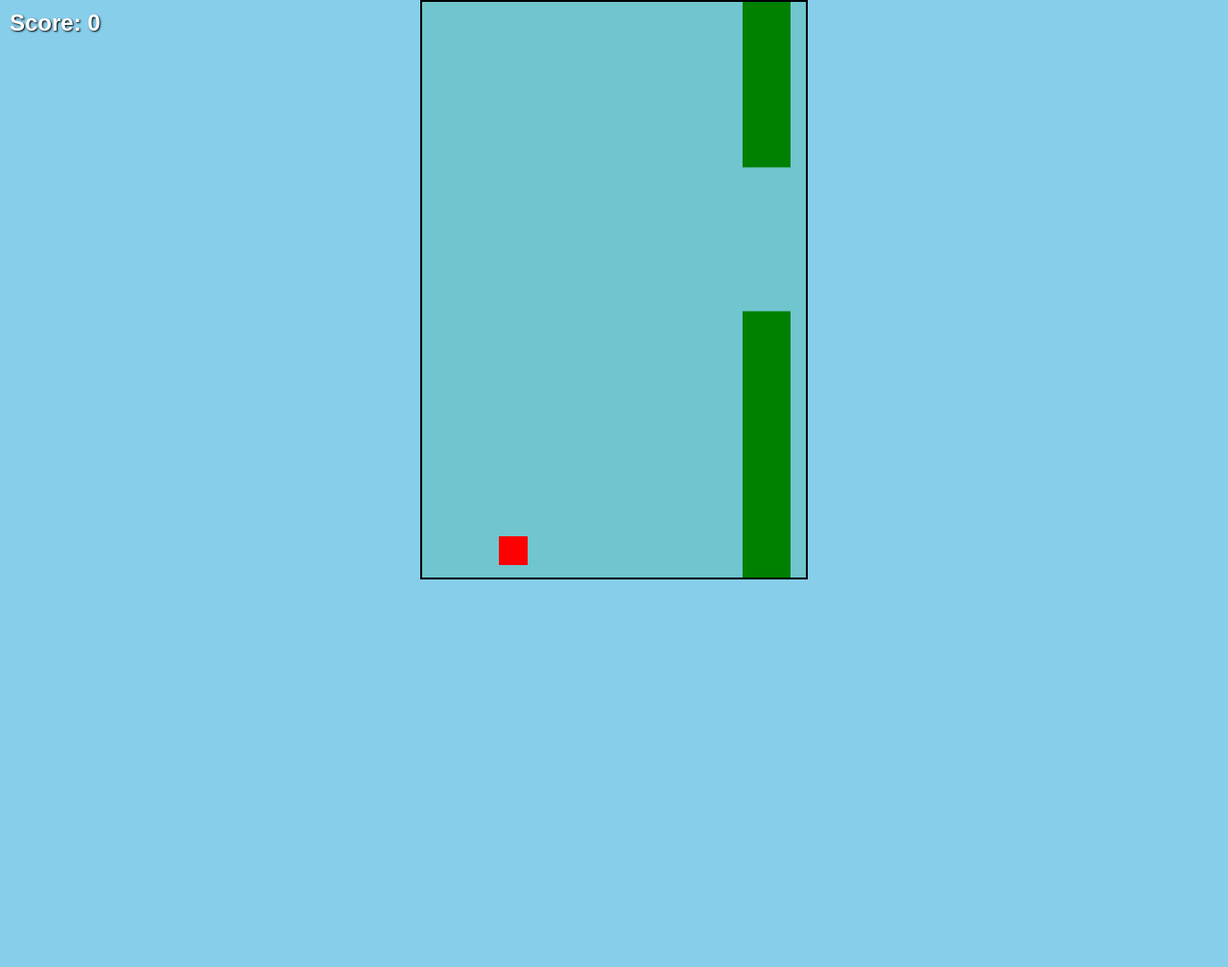
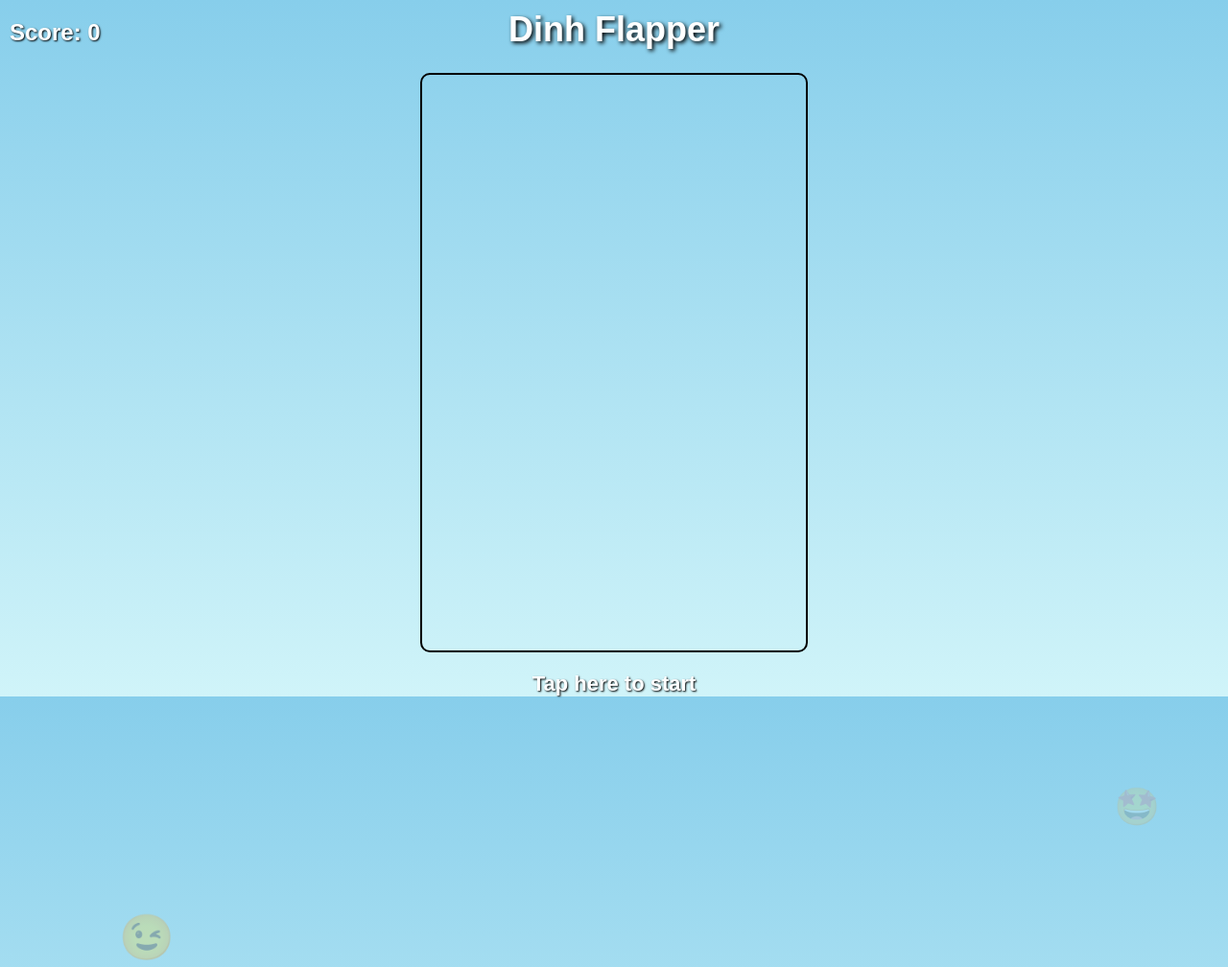
Before and after one commit to bleulegs/dinh, a plain HTML site: page docs/index.html in a window 1280 px wide. Shown: the top 1008 px of the page at 96% size. Before the commit the page ends 800 px from the top, so only its background shows below. Drawn offline with Linux system fonts and the light colour scheme.

Commit message:
Update index.html

```diff
--- a/docs/index.html
+++ b/docs/index.html
@@ -5,17 +5,22 @@
   <meta name="viewport" content="width=device-width, initial-scale=1.0"/>
   <title>Dinh Flapper</title>
   <style>
+    * {
+      box-sizing: border-box;
+    }
     body {
       margin: 0;
-      background: skyblue;
+      background: linear-gradient(to bottom, #87CEEB, #d0f4f9);
+      font-family: 'Arial', sans-serif;
       overflow: hidden;
-      font-family: sans-serif;
+      position: relative;
     }
-    canvas {
-      display: block;
-      margin: auto;
-      background: #70c5ce;
-      border: 2px solid #000;
+    h1 {
+      text-align: center;
+      margin-top: 10px;
+      font-size: 36px;
+      color: #ffffff;
+      text-shadow: 2px 2px 4px #000;
     }
     #score {
       position: absolute;
@@ -25,16 +30,55 @@
       font-weight: bold;
       color: white;
       text-shadow: 1px 1px 2px black;
+      z-index: 10;
+    }
+    canvas {
+      display: block;
+      margin: 20px auto;
+      background: transparent;
+      border: 2px solid #000;
+      border-radius: 10px;
+    }
+    #startText {
+      text-align: center;
+      font-size: 22px;
+      font-weight: bold;
+      color: white;
+      text-shadow: 1px 1px 2px black;
+      margin-top: 5px;
+    }
+
+    /* Floating emoji animation */
+    .emoji {
+      position: absolute;
+      font-size: 30px;
+      animation: floatUp linear infinite;
+      pointer-events: none;
+      opacity: 0.8;
+    }
+
+    @keyframes floatUp {
+      0% {
+        transform: translateY(100vh) scale(1);
+        opacity: 0.8;
+      }
+      100% {
+        transform: translateY(-10vh) scale(1.5);
+        opacity: 0;
+      }
     }
   </style>
 </head>
 <body>
+  <h1>Dinh Flapper</h1>
   <div id="score">Score: 0</div>
   <canvas id="gameCanvas" width="400" height="600"></canvas>
+  <div id="startText">Tap here to start</div>
 
   <script>
     const canvas = document.getElementById("gameCanvas");
     const ctx = canvas.getContext("2d");
+    const startText = document.getElementById("startText");
 
     const bird = {
       x: 80,
@@ -51,19 +95,46 @@
     let frame = 0;
     let score = 0;
     let gameOver = false;
+    let gameStarted = false;
 
     function drawBird() {
       ctx.fillStyle = bird.color;
-      ctx.fillRect(bird.x, bird.y, bird.width, bird.height);
+      ctx.beginPath();
+      ctx.arc(bird.x + bird.width / 2, bird.y + bird.height / 2, bird.width / 2, 0, Math.PI * 2);
+      ctx.fill();
     }
 
     function drawPipes() {
       ctx.fillStyle = "green";
       pipes.forEach(pipe => {
-        ctx.fillRect(pipe.x, 0, pipe.width, pipe.top);
-        ctx.fillRect(pipe.x, canvas.height - pipe.bottom, pipe.width, pipe.bottom);
+        // top pipe
+        ctx.beginPath();
+        ctx.roundRect(pipe.x, 0, pipe.width, pipe.top, [10]);
+        ctx.fill();
+        // bottom pipe
+        ctx.beginPath();
+        ctx.roundRect(pipe.x, canvas.height - pipe.bottom, pipe.width, pipe.bottom, [10]);
+        ctx.fill();
       });
     }
+
+    // Add canvas roundRect for better visuals
+    CanvasRenderingContext2D.prototype.roundRect = function (x, y, width, height, radius) {
+      if (typeof radius === 'number') {
+        radius = [radius];
+      }
+      this.beginPath();
+      this.moveTo(x + radius[0], y);
+      this.lineTo(x + width - radius[0], y);
+      this.quadraticCurveTo(x + width, y, x + width, y + radius[0]);
+      this.lineTo(x + width, y + height - radius[0]);
+      this.quadraticCurveTo(x + width, y + height, x + width - radius[0], y + height);
+      this.lineTo(x + radius[0], y + height);
+      this.quadraticCurveTo(x, y + height, x, y + height - radius[0]);
+      this.lineTo(x, y + radius[0]);
+      this.quadraticCurveTo(x, y, x + radius[0], y);
+      this.closePath();
+    };
 
     function updateBird() {
       bird.velocity += bird.gravity;
@@ -136,17 +207,33 @@
     }
 
     function flap() {
+      if (!gameStarted) {
+        gameStarted = true;
+        startText.style.display = "none";
+        draw();
+      }
       bird.velocity = bird.lift;
     }
 
-    // Touch support
+    // Touch and keyboard support
     canvas.addEventListener("touchstart", flap);
-    // Also support tap anywhere on screen
     document.body.addEventListener("touchstart", flap);
-    // Keyboard fallback
     document.addEventListener("keydown", flap);
 
-    draw();
+    // Animated emojis
+    const emojis = ["😊", "😄", "🥳", "😎", "😉", "🤩"];
+    function createEmoji() {
+      const emoji = document.createElement("div");
+      emoji.classList.add("emoji");
+      emoji.textContent = emojis[Math.floor(Math.random() * emojis.length)];
+      emoji.style.left = Math.random() * window.innerWidth + "px";
+      emoji.style.animationDuration = (4 + Math.random() * 3) + "s";
+      emoji.style.fontSize = (20 + Math.random() * 20) + "px";
+      document.body.appendChild(emoji);
+
+      setTimeout(() => emoji.remove(), 7000);
+    }
+    setInterval(createEmoji, 800);
   </script>
 </body>
 </html>
```
